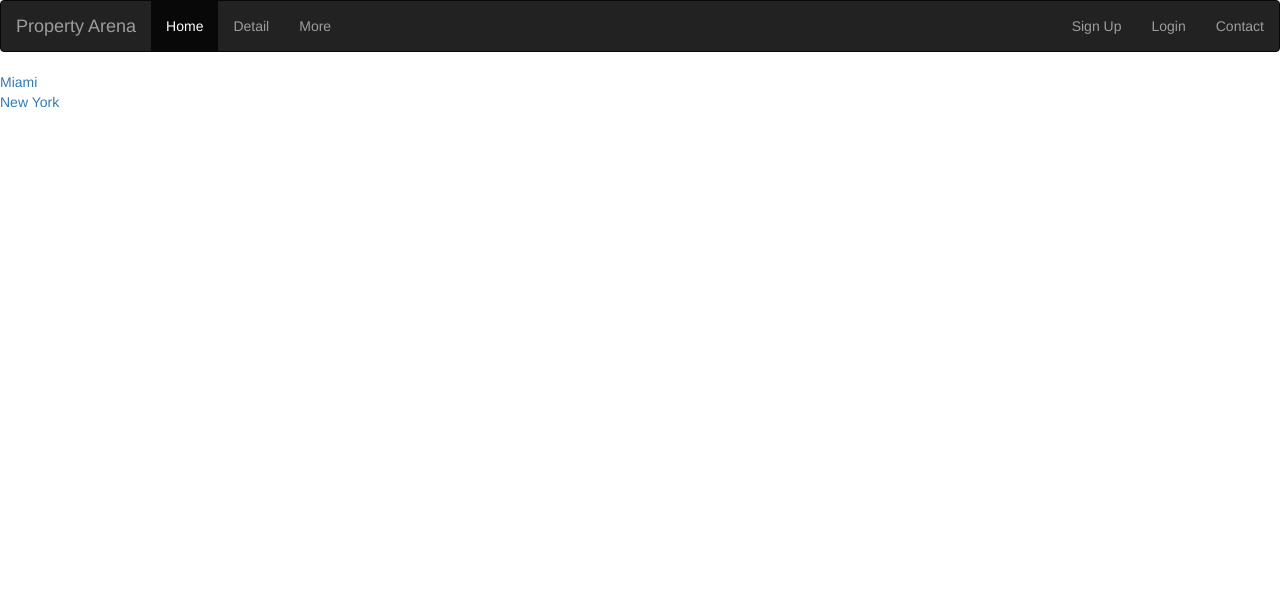
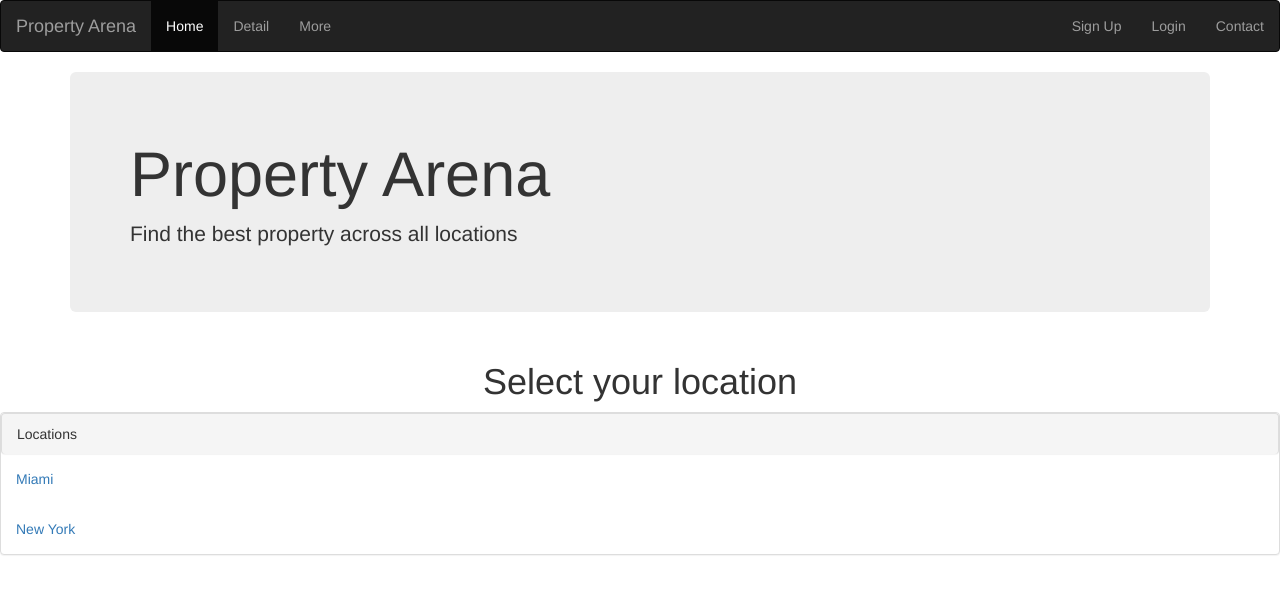
Before and after one commit to jasonyliang/Real-Estate-Portal, a Django app: page /homesapp/ in a window 1280 px wide. Shown: the top 594 px of the page. Run offline with Django 3.2, Linux system fonts and the light colour scheme; data comes from the database, SQL or seed files in the repository; some libraries are stand-ins or nearby versions.

Commit message:
edit index area

```diff
--- a/repo/src/repo/homesapp/templates/index.html
+++ b/repo/src/repo/homesapp/templates/index.html
@@ -1,7 +1,27 @@
 {% extends 'base.html' %}
 
-{% block body %}
-{% for location in object_list %}
-<a href="{{location.id}}">{{location.location_name}}</a></br>
-{% endfor %}
-{% endblock %}
+<html>
+    <head></head>
+    {% block body %}
+    <body>
+        <div class="container">
+            <div class="jumbotron">
+                <h1>Property Arena</h1>
+                <p>Find the best property across all locations</p>
+            </div>
+        </div>
+        <center><h1>Select your location</center>
+        <div class="panel-group">
+            <div class="panel panel-default">
+                <div class="panel panel-heading">Locations</div>
+                {% for location in object_list %}
+                <div class = "panel-body"><a href="{{location.id}}">{{location.location_name}}</a></br></div>
+                {% endfor %}
+            </div>
+        </div>
+
+
+    </body>
+    {% endblock %}
+
+</html>
```
